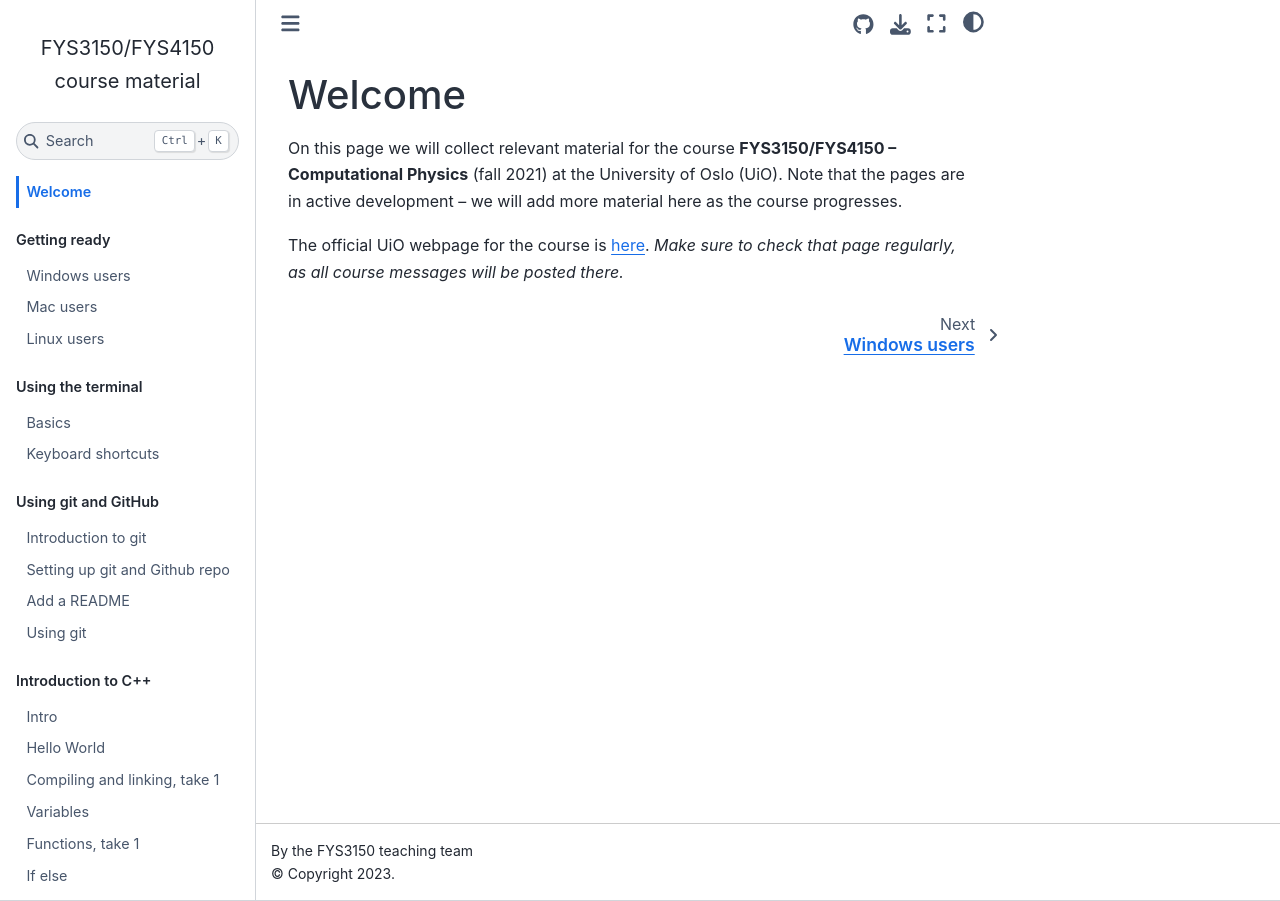
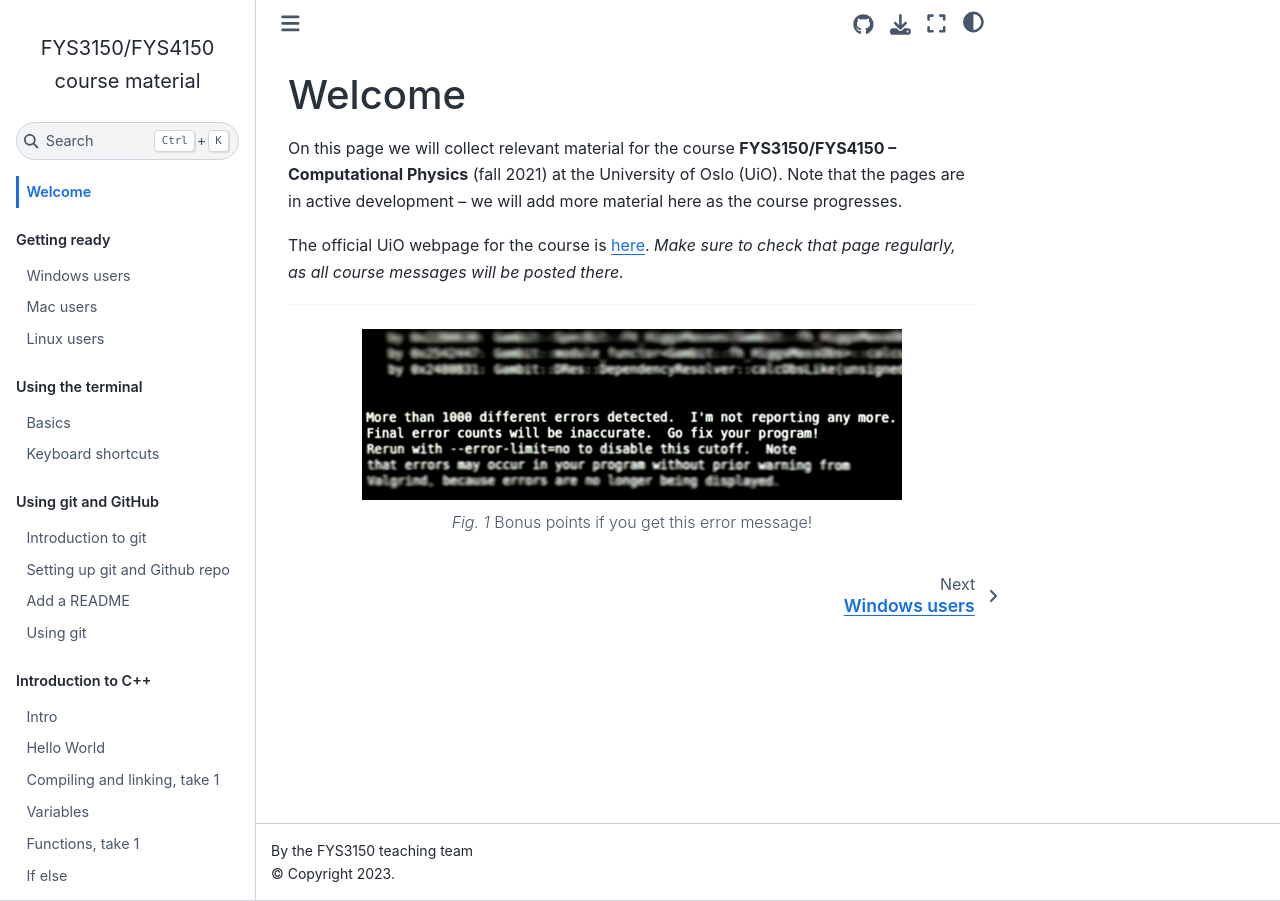
Before and after one commit to anderkve/FYS3150, a Jupyter Book: the page built from intro.md, in a window 1280 px wide. Built offline with Jupyter Book 1.0.4 settings and Sphinx 7.4.7 and the Sphinx Book theme 1.1.4, drawn with Linux system fonts in a browser that asks for light colours.

Commit message:
Added an inspirational image to the front page.
	new file:   errors_40.png
	modified:   intro.md

````diff
--- a/intro.md
+++ b/intro.md
@@ -3,3 +3,12 @@
 On this page we will collect relevant material for the course **FYS3150/FYS4150 -- Computational Physics** (fall 2021) at the University of Oslo (UiO). Note that the pages are in active development -- we will add more material here as the course progresses.
 
 The official UiO webpage for the course is [here](https://www.uio.no/studier/emner/matnat/fys/FYS3150/h21/index.html). *Make sure to check that page regularly, as all course messages will be posted there.*
+
+----
+
+```{figure} ./errors_40.png
+---
+name: errors-fig
+---
+Bonus points if you get this error message!
+```
````
Also changed, not shown: errors_40.png (added).
